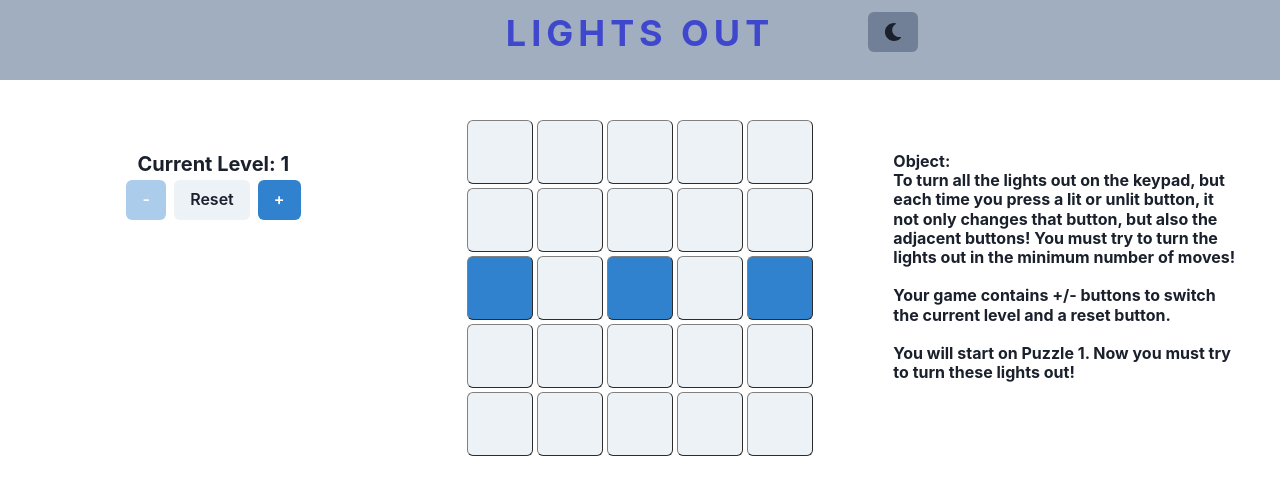
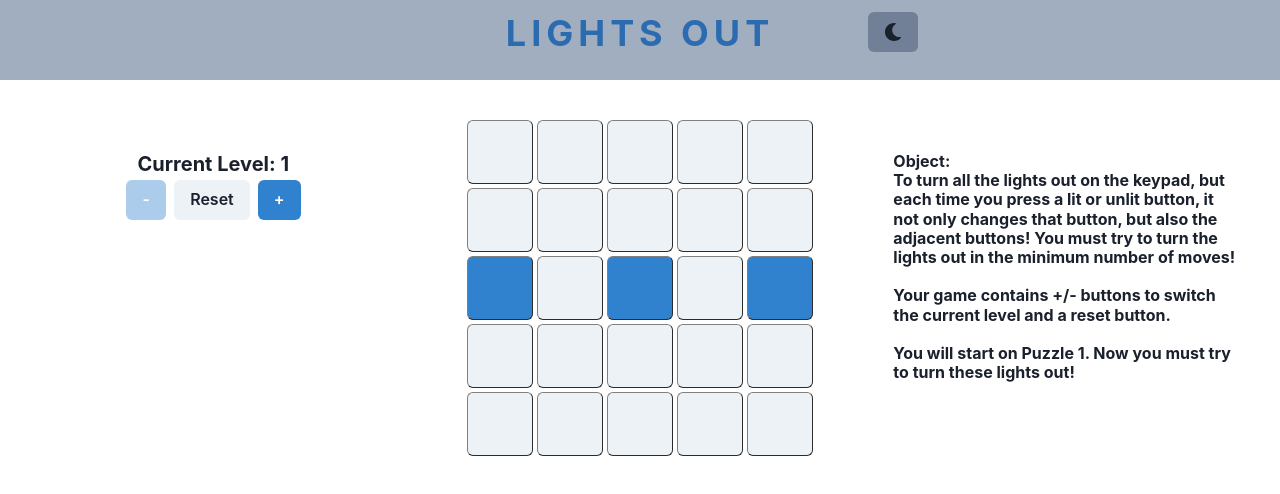
Before and after one commit to DenverJensen/lights_out, a React (Create React App) app: page / in a window 1280 px wide. Shown: the top 494 px of the page. Built offline with nearby package versions, Linux system fonts and the light colour scheme.

Commit message:
header color update

```diff
--- a/src/components/header/header.js
+++ b/src/components/header/header.js
@@ -10,7 +10,7 @@ import { ColorModeSwitcher } from '../../utilties/ColorModeSwitcher';
 
 const LightsHeader = () => {
   const color = useColorModeValue('gray.400', 'gray.700');
-  const highLight = useColorModeValue('#3f48cc', "#90cdf4" )
+  const highLight = useColorModeValue('blue.600', "#90cdf4" )
 
   return (
     <>
```
